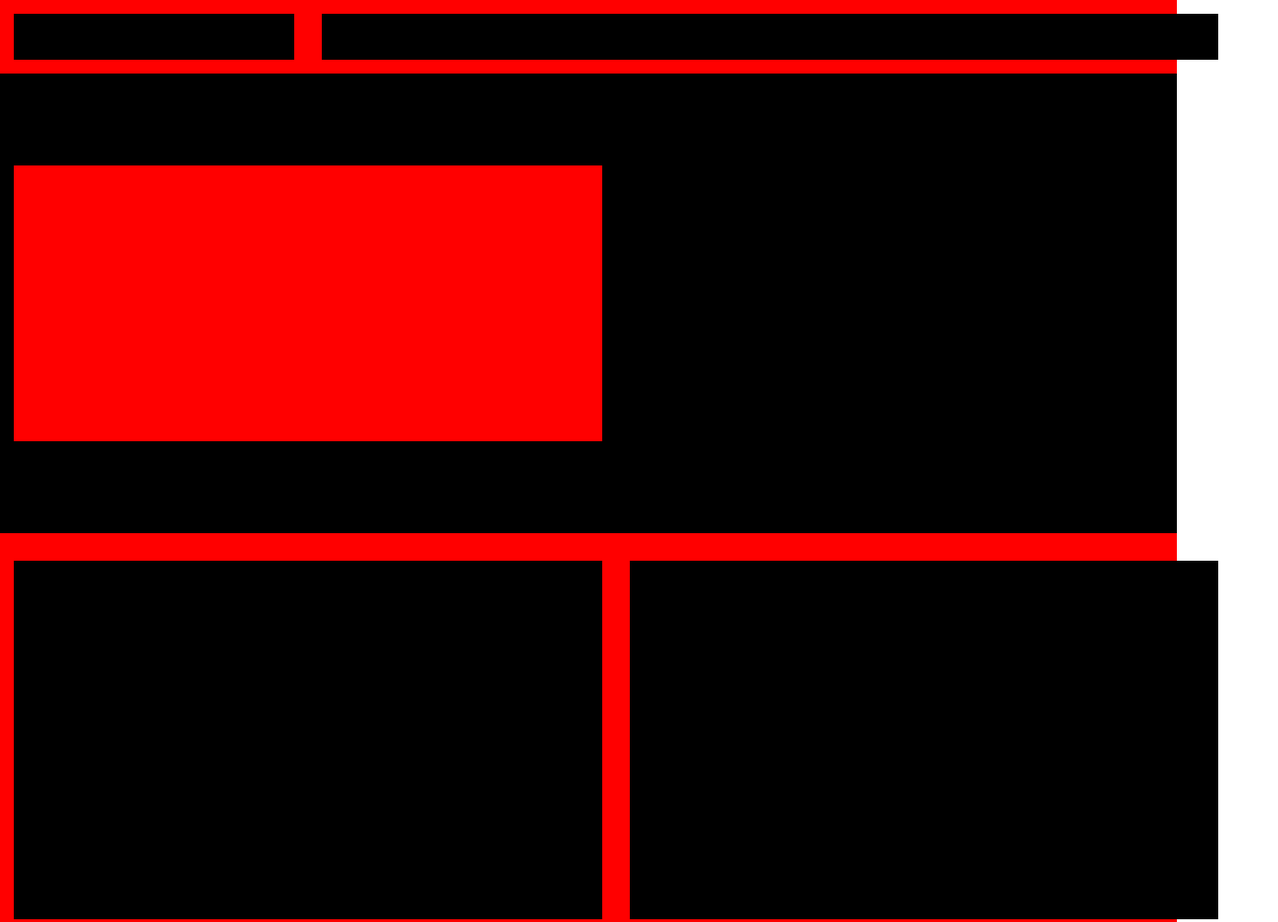
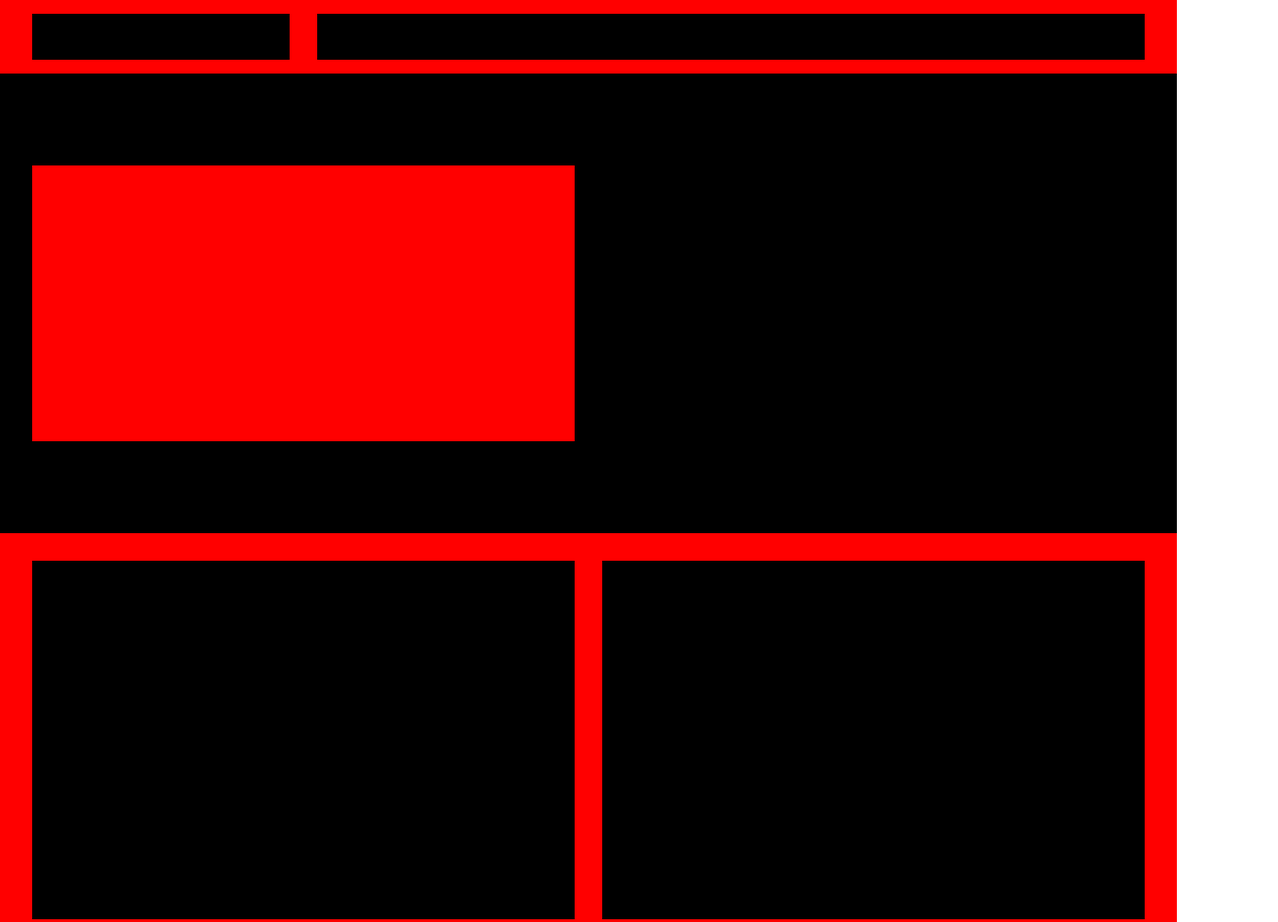
Before and after one commit to Mohan261/Mentor-Layout, a plain HTML site: page index.html in a window 1280 px wide. Shown: the top 1003 px of the page at 92% size, 1390 px wide, since content can reach past the window. Drawn offline with Linux system fonts and the light colour scheme.

Commit message:
conatiner width changed

```diff
--- a/css/style.css
+++ b/css/style.css
@@ -4,7 +4,7 @@
 	box-sizing:border-box;
 }
 .container{
-	width:1340px;
+	width:1240px;
 	margin:0 auto;
 	padding-left:15px;
 	padding-right:15px;
```
